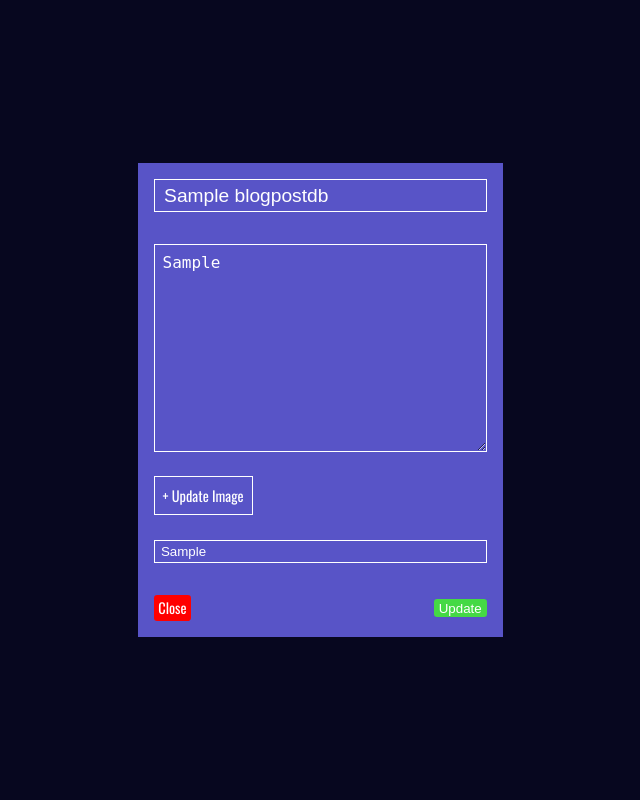
After one commit to fazilcodes/BlogDaily-Django, a Django app: page /updateblog/1 in a window 1280 px wide. The commit adds this page. Shown: the whole page, without its empty margins (320-960 px from the left). Run offline with Django 4.2, Linux system fonts and the light colour scheme; tables that the repository leaves empty hold one stand-in row (values such as "Sample post").

Commit message:
Edit blog post feature added

```diff
--- /dev/null
+++ b/blog_app/templates/updateblog.html
@@ -0,0 +1,37 @@
+<!DOCTYPE html>
+{% load static %}
+<html lang="en">
+<head>
+    <meta charset="UTF-8">
+    <meta name="viewport" content="width=device-width, initial-scale=1.0">
+    <title>Edit</title>
+    <link rel="stylesheet" href="{% static 'css/index.css' %}">
+    <link rel="stylesheet" href="{% static 'css/blog.css' %}">
+    <link rel="stylesheet" href="{% static 'css/updateblog.css' %}">
+</head>
+<body>
+    <div id="popup" class="popup">
+        <form id="blogupdateform" action="{% url 'updateblog' blogid.id %}" method="post" enctype="multipart/form-data">
+            {% csrf_token %}
+            <input type="text" name="popup_title" class="popup_form-title" value="{{ blogid.title }}">
+            <textarea name="popup_caption" class="popup_form-caption"  id="" cols="30" rows="10" >{{ blogid.caption }}</textarea>
+            <div class="form_input-image">
+                <input type="file" id="file" name="popup_image" accept="images/*" id="add_image">
+                <label for="file" class="label_popup">+ Update Image</label>
+            </div>
+            <input type="text" class="popup_form-category" name="popup_category" value="{{ blogid.category }}">
+            <div class="form_popup-btn">
+                <a id="close-btn">Close</a>
+                <input type="submit" value="Update" class="addblog_btn-form">
+            </div>
+        </form>
+    </div>
+</body>
+
+<script>
+    document.getElementById("close-btn").addEventListener("click", function(event) {
+        event.preventDefault();
+        window.history.back();
+    });
+</script>
+</html>
--- a/blog_app/urls.py
+++ b/blog_app/urls.py
@@ -9,5 +9,6 @@ urlpatterns = [
     path('profile/<str:pk>', views.Profile, name="profile"),
     path('post/<int:id>', views.Post, name="post"),
     path('blog/', views.Addblog, name='addblog'),
-    path('addblogajax', views.AddBlog_Ajax, name='ajax')
+    path('addblogajax', views.AddBlog_Ajax, name='ajax'),
+    path('updateblog/<int:id>', views.Updateblog, name="updateblog")
 ]
--- a/blog_app/views.py
+++ b/blog_app/views.py
@@ -117,7 +117,7 @@ def Addblog(req):
 
     user_object = User.objects.get(username=req.user.username)
     profile = UserProfileDB.objects.get(user=user_object)
-    blogs = BlogPostDB.objects.filter(author=req.user)
+    blogs = BlogPostDB.objects.filter(author=req.user).order_by('-blog_date')
 
     context = {'profile': profile, 'blogs': blogs}
 
@@ -154,5 +154,28 @@ def AddBlog_Ajax(req):
             return JsonResponse(response_data)
 
 
-def Updateblog(req):
-    pass
+def Updateblog(req, id):
+
+    blog = BlogPostDB.objects.get(id=id)
+
+    if req.method == 'POST':
+        if req.FILES.get('popup_image') is None:
+            image = blog.blog_image
+        else:
+            image = req.FILES.get('popup_image')
+
+        title = req.POST.get('popup_title')
+        category = req.POST.get('popup_category')
+        caption = req.POST.get('popup_caption')
+
+        blog.title = title
+        blog.caption = caption
+        blog.category = category
+        blog.blog_image = image
+        blog.save()
+
+        print("Form submitted")
+        return redirect('addblog')
+
+    context = {"blogid": blog}
+    return render(req, 'updateblog.html', context)
--- a/static/css/blog.css
+++ b/static/css/blog.css
@@ -173,81 +173,3 @@ label {
     40%, 60% { transform: translateX(1px); }
     100% { transform: translateX(0); }
 }
-
-
-
-/* --------------------Popup-------------------- */
-
-
-.popup {
-    display: none;
-    position: fixed;
-    top: 0;
-    left: 0;
-    width: 100%;
-    height: 100%;
-    margin: 0 auto;
-    background-color: rgba(0, 0, 0, 0.5);
-    z-index: 9999;
-    align-items: center;
-    justify-content: center;
-}
-
-.popup form {
-    background-color: var(--color-primary-variant);
-    display: flex;
-    flex-direction: column;
-    gap: 2rem;
-    padding: 1rem;
-}
-
-.popup_form-title {
-    padding: .3rem .6rem;
-    font-size: 1.2rem;
-    background-color: transparent;
-    border: 1px solid white;
-    color: white;
-}
-
-.label_popup {
-    border-color: white;
-    color: white;
-}
-
-.popup_form-category {
-    padding: .2rem .4rem;
-    background-color: transparent;
-    border: 1px solid white;
-    color: white;
-}
-
-.form_popup-btn {
-    display: flex;
-    justify-content: space-between;
-    align-items: center;
-}
-
-#close-btn {
-    padding: .1rem .3rem;
-    background-color: red;
-    color: white;
-    border-radius: .2rem;
-    cursor: pointer;
-}
-
-.addblog_btn-form {
-    padding: .1rem .3rem;
-    background-color: rgb(69, 217, 69);
-    color: white;
-    border-radius: .2rem;
-    cursor: pointer;
-}
-
-.popup_form-caption {
-    border-color: white;
-}
-
-#close-btn {
-    display: block;
-    margin-top: 10px;
-}
--- /dev/null
+++ b/static/css/updateblog.css
@@ -0,0 +1,70 @@
+/* --------------------Popup-------------------- */
+
+
+.popup {
+    display: flex;
+    position: fixed;
+    top: 0;
+    left: 0;
+    width: 100%;
+    height: 100%;
+    margin: 0 auto;
+    background-color: rgba(0, 0, 0, 0.5);
+    z-index: 9999;
+    align-items: center;
+    justify-content: center;
+}
+
+.popup form {
+    background-color: var(--color-primary-variant);
+    display: flex;
+    flex-direction: column;
+    gap: 2rem;
+    padding: 1rem;
+}
+
+.popup_form-title {
+    padding: .3rem .6rem;
+    font-size: 1.2rem;
+    background-color: transparent;
+    border: 1px solid white;
+    color: white;
+}
+
+.label_popup {
+    border-color: white;
+    color: white;
+}
+
+.popup_form-category {
+    padding: .2rem .4rem;
+    background-color: transparent;
+    border: 1px solid white;
+    color: white;
+}
+
+.form_popup-btn {
+    display: flex;
+    justify-content: space-between;
+    align-items: center;
+}
+
+#close-btn {
+    padding: .1rem .3rem;
+    background-color: red;
+    color: white;
+    border-radius: .2rem;
+    cursor: pointer;
+}
+
+.addblog_btn-form {
+    padding: .1rem .3rem;
+    background-color: rgb(69, 217, 69);
+    color: white;
+    border-radius: .2rem;
+    cursor: pointer;
+}
+
+.popup_form-caption {
+    border-color: white;
+}
```
Also changed, not shown: blog_app/templates/blog.html (+6 -24 lines), blog_app/templates/profile.html (+4 -4 lines), media/Post-Images/create-react-app.jpg (added), media/Post-Images/pic2_SQyqrXB.png (added).
